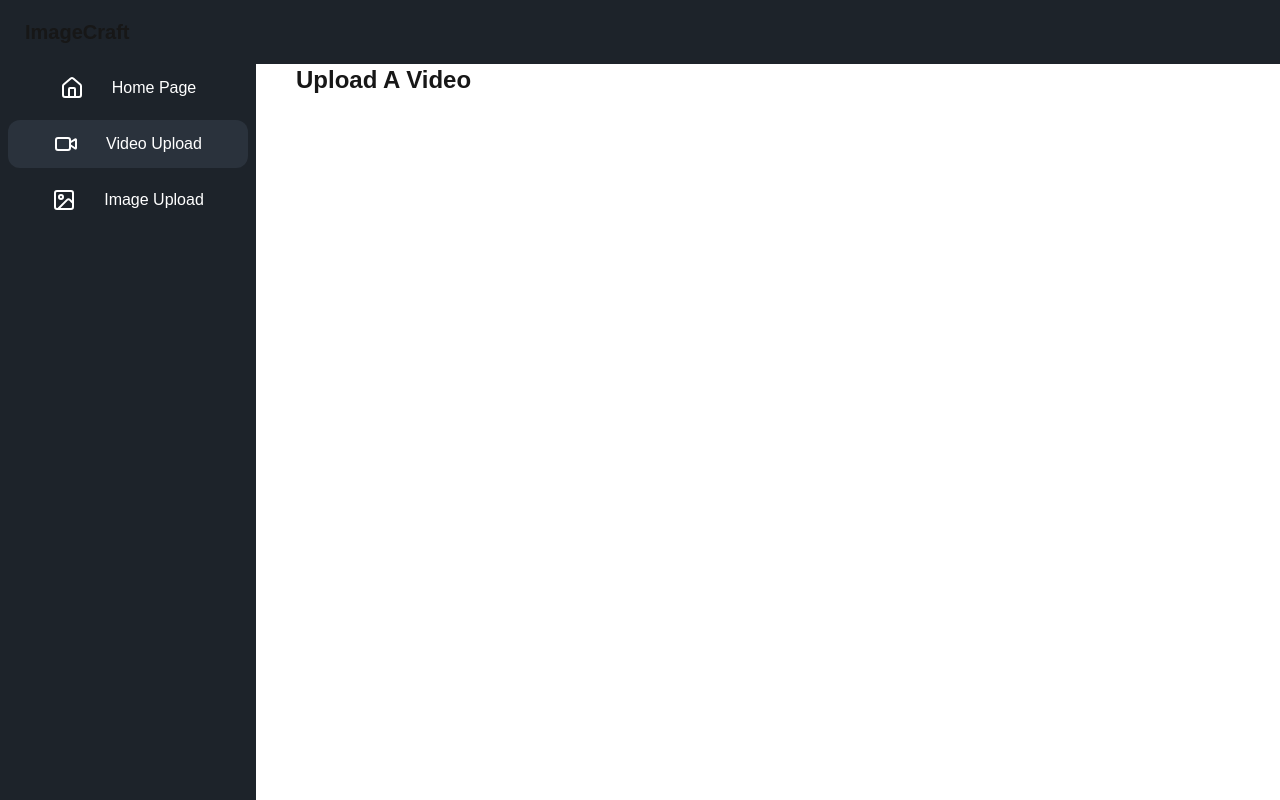
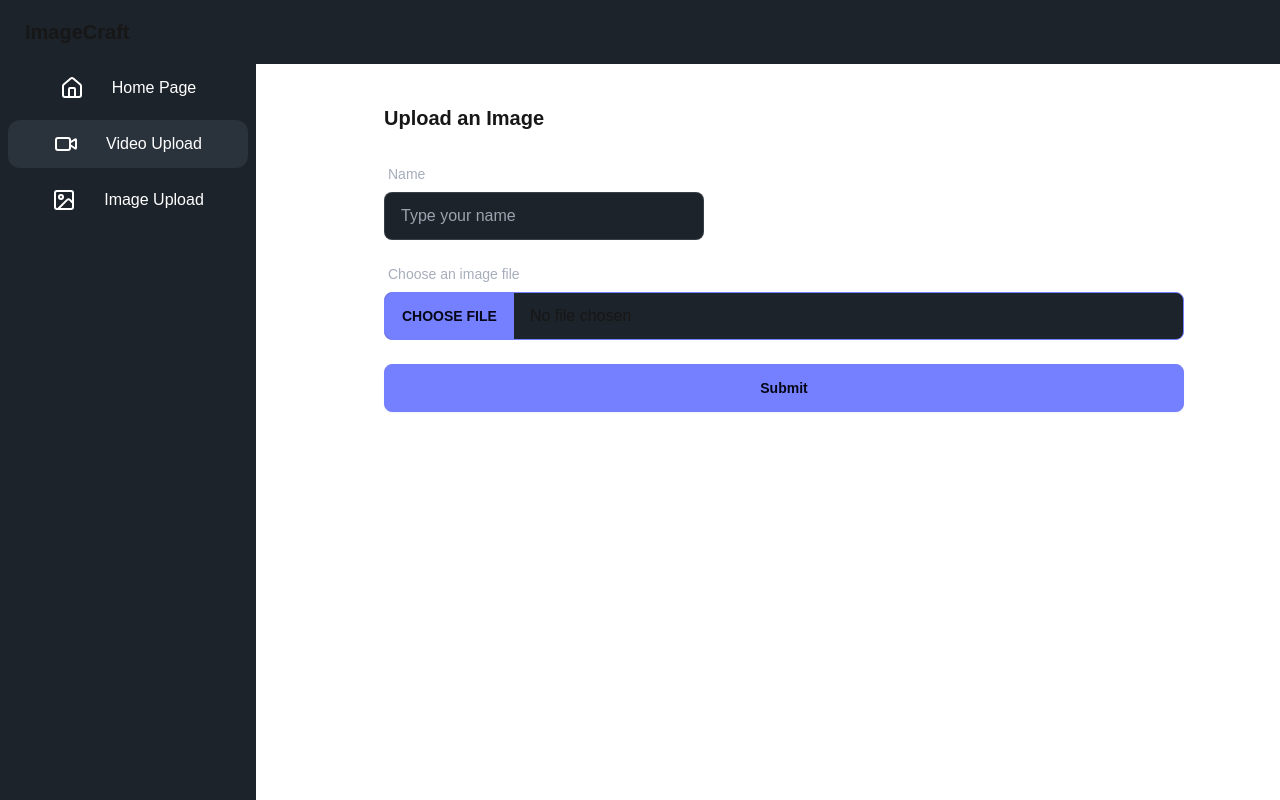
Before and after one commit to sumukhj1219/ImageCraft, a Next.js app: page /video-upload in a window 1280 px wide. Built offline with nearby package versions, Linux system fonts and the light colour scheme.

Commit message:
masonary grid and prisma

```diff
--- a/app/(app)/(routes)/image-upload/page.tsx
+++ b/app/(app)/(routes)/image-upload/page.tsx
@@ -1,10 +1,9 @@
 "use client";
 
-import Image from "next/image";
 import React, { useState, useEffect } from "react";
 
 export default function ImageUpload() {
-  const [name, setName] = useState<string>(""); // Add state for name
+  const [name, setName] = useState<string>("");
   const [uploadedImage, setUploadedImage] = useState<string | null>(null);
   const [localImagePreview, setLocalImagePreview] = useState<string | null>(null);
   const [isUploading, setIsUploading] = useState(false);
--- a/app/(app)/(routes)/page.tsx
+++ b/app/(app)/(routes)/page.tsx
@@ -2,6 +2,7 @@
 import ImagesDisplay from '@/components/ui/ImagesDisplay'
 import SearchBar from '@/components/ui/SearchBar'
 import prisma from '@/utils/db'
+import { auth } from '@clerk/nextjs/server'
 import React from 'react'
 
 interface HomePageProps {
@@ -10,12 +11,20 @@ interface HomePageProps {
   }
 }
 
+
+
 const HomePage = async ({ searchParams }: HomePageProps) => {
+  const {userId} = auth()
+  if(!userId)
+  {
+    return ;
+  }
   const images = await prisma.images.findMany({
     where: {
       name: {
         search: searchParams.name
       },
+      uploadedById:userId
     }
   })
 
--- a/app/(app)/(routes)/video-upload/page.tsx
+++ b/app/(app)/(routes)/video-upload/page.tsx
@@ -1,13 +1,123 @@
-import React from 'react'
+"use client";
 
-const VideoUpload = () => {
+import React, { useState, useEffect } from "react";
+
+export default function ImageUpload() {
+  const [name, setName] = useState<string>("");
+  const [uploadedVideo, setUploadedVideo] = useState<string | null>(null);
+  const [localVideoPreview, setLocalVideoPreview] = useState<string | null>(null);
+  const [isUploading, setIsUploading] = useState(false);
+
+  useEffect(() => {
+    if (uploadedVideo) {
+      console.log("Uploaded Image ID: ", uploadedVideo);
+    }
+  }, [uploadedVideo]);
+
+  const handleFileUpload = async (event: React.ChangeEvent<HTMLInputElement>) => {
+    const file = event.target.files?.[0];
+    if (!file) return;
+
+    setLocalVideoPreview(URL.createObjectURL(file));
+  };
+
+  const handleSubmit = async (event: React.FormEvent) => {
+    event.preventDefault();
+
+    if (!name || !localVideoPreview) {
+      alert("Please provide both a name and an image");
+      return;
+    }
+
+    setIsUploading(true);
+    const formData = new FormData();
+    formData.append("name", name);
+    const fileInput = document.querySelector("input[type='file']") as HTMLInputElement;
+    const file = fileInput?.files?.[0];
+    if (file) formData.append("file", file);
+
+    try {
+      const response = await fetch("/api/image-upload", {
+        method: "POST",
+        body: formData,
+      });
+
+      if (!response.ok) throw new Error("Failed to upload Video");
+
+      const data = await response.json();
+      setUploadedVideo(data.public_id);
+    } catch (error) {
+      console.log(error);
+      alert("Failed to upload image");
+    } finally {
+      setIsUploading(false);
+    }
+  };
+
   return (
-    <div>
-        <h1 className='font-bold text-2xl m-2'>
-            Upload A Video
-        </h1>
+    <div className="container mx-auto p-4 max-w-4xl">
+      <div className="card">
+        <div className="card-body">
+          <h2 className="card-title mb-4">Upload an Image</h2>
+          <form onSubmit={handleSubmit} className="form-control">
+            <label className="label">
+              <span className="label-text">Name</span>
+            </label>
+            <input
+              type="text"
+              value={name}
+              onChange={(e) => setName(e.target.value)}
+              placeholder="Type your name"
+              className="input input-bordered w-full max-w-xs"
+            />
+
+            <label className="label mt-4">
+              <span className="label-text">Choose an image file</span>
+            </label>
+            <input
+              type="file"
+              onChange={handleFileUpload}
+              className="file-input file-input-bordered file-input-primary w-full"
+            />
+
+            {isUploading && (
+              <div className="mt-4">
+                <progress className="progress progress-primary w-full"></progress>
+              </div>
+            )}
+
+            {localVideoPreview && !uploadedVideo && (
+              <div className="mt-6">
+                <h3 className="text-lg font-semibold mb-2">Local Preview:</h3>
+                <div className="flex justify-center items-center bg-base-100 max-w-xl border-dashed border-4">
+                  <img
+                    src={localVideoPreview}
+                    alt="Local Preview"
+                    className="rounded-md shadow-lg"
+                  />
+                </div>
+              </div>
+            )}
+
+            <button type="submit" className="btn btn-primary mt-6">
+              Submit
+            </button>
+          </form>
+
+          {uploadedVideo && (
+            <div className="mt-6">
+              <h3 className="text-lg font-semibold mb-2">Uploaded Image:</h3>
+              <div className="flex justify-center items-center bg-base-100 max-w-xl border-dashed border-4">
+                <img
+                  src={`https://your-cdn.com/${uploadedVideo}`}
+                  alt="Uploaded"
+                  className="rounded-md shadow-lg"
+                />
+              </div>
+            </div>
+          )}
+        </div>
+      </div>
     </div>
-  )
+  );
 }
-
-export default VideoUpload
--- a/app/api/image-upload/route.ts
+++ b/app/api/image-upload/route.ts
@@ -2,6 +2,7 @@ import { NextRequest, NextResponse } from 'next/server';
 import { v2 as cloudinary } from 'cloudinary';
 import { auth } from '@clerk/nextjs/server';
 import prisma from '@/utils/db';
+import { error } from 'console';
 
 cloudinary.config({
     cloud_name: process.env.NEXT_PUBLIC_CLOUDINARY_CLOUD_NAME,
@@ -20,9 +21,28 @@ interface CloudinaryUploadResult {
 export async function POST(request: NextRequest) {
     const {userId} = auth()
 
-    if (!userId) {
-        return NextResponse.json({error: "Unauthorized"}, {status: 401})
+    if(!userId){
+        return NextResponse.json({error:'Unauthorized'}, {status:403})
     }
+
+    const user = await prisma.user.findUnique({
+        where:{
+            id: userId
+        }
+    })
+
+    if(!user)
+    {
+        await prisma.user.create({
+            data:{
+                id: userId,
+
+            }
+        })
+    }
+
+
+
 
     try {
         const formData = await request.formData();
@@ -55,8 +75,8 @@ export async function POST(request: NextRequest) {
                 url:result.url,
                 name:name,
                 width:result.width,
-                height:result.height
-
+                height:result.height,
+                uploadedById: userId
             }
         })
         return NextResponse.json(
--- a/components/ui/ImageOptimizer.tsx
+++ b/components/ui/ImageOptimizer.tsx
@@ -70,12 +70,12 @@ const ImageOptimizer = ({ image }: ImageOptimizerProps) => {
             <Loader />
           ) : (
             <CldImage
-              width={image.width}
-              height={image.height}
+              width={500}
+              height={500}
               src={image.url}
               sizes="100vw"
               alt={image.name}
-              className="rounded-md"
+              className="rounded-md w-full"
               {...transformations}
               priority
               extract={content}
--- a/components/ui/ImagesDisplay.tsx
+++ b/components/ui/ImagesDisplay.tsx
@@ -10,11 +10,11 @@ interface ImageProps {
 const ImagesDisplay = ({ images }: ImageProps) => {
   if (images.length === 0) {
     return (
-      <div className='flex items-center justify-center mx-auto'>
+      <div className="flex items-center justify-center mx-auto">
         <Image
-          className='grayscale'
+          className="grayscale"
           src={'/cart.png'}
-          alt='not found'
+          alt="not found"
           width={300}
           height={300}
         />
@@ -22,17 +22,17 @@ const ImagesDisplay = ({ images }: ImageProps) => {
     );
   }
   return (
-    <div className='grid grid-cols-3 gap-0'>
+    <div className="columns-1 sm:columns-2 md:columns-3 lg:columns-4 gap-4 space-y-4">
       {images.map((image) => (
-        <div key={image.id} className='relative w-150 m-2'>
+        <div key={image.id} className="relative w-full break-inside-avoid">
           <Link href={`/image-optimize/${image.id}`}>
             <Image
               width={image.width}
               height={image.height}
               src={image.url}
               alt={image.name}
-              loading='eager'
-              className="hover:scale-105 transition-transform duration-500 ease-in-out object-cover w-full h-full border-white border-2 rounded-lg"
+              loading="eager"
+              className="hover:scale-105 transition-transform duration-500 ease-in-out object-cover w-full h-auto rounded-lg"
             />
           </Link>
         </div>
--- a/package.json
+++ b/package.json
@@ -6,7 +6,8 @@
     "dev": "next dev",
     "build": "next build",
     "start": "next start",
-    "lint": "next lint"
+    "lint": "next lint",
+    "postinstall": "prisma generate"
   },
   "dependencies": {
     "@clerk/nextjs": "^5.4.1",
--- a/tailwind.config.ts
+++ b/tailwind.config.ts
@@ -11,6 +11,12 @@ const config: Config = {
       colors: {
         background: "var(--background)",
         foreground: "var(--foreground)",
+        columns: {
+          1: '1',
+          2: '2',
+          3: '3',
+          4: '4',
+        },
       },
     },
   },
```
Also changed, not shown: app/api/video-upload/route.ts (added), 2 other files (tests, documents, lock files or other folders).
